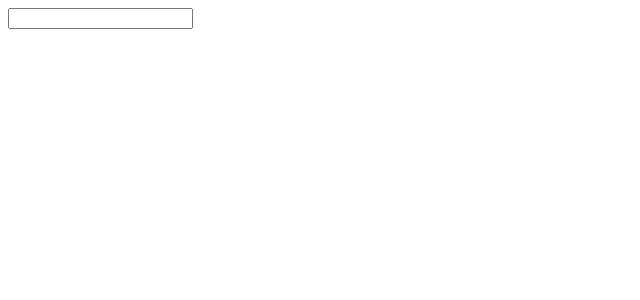
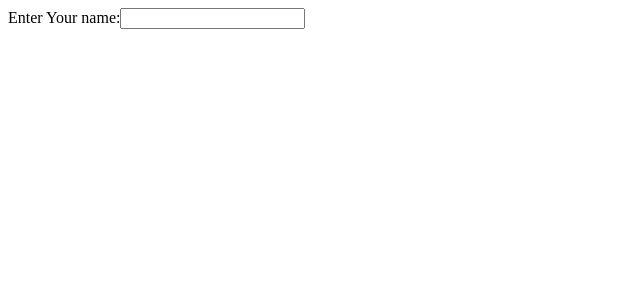
Before and after one commit to acciojob/personal-greeting-Samar1402, a React app: page / in a window 1280 px wide. Shown: the top 300 px of the page, without its empty margins (0-640 px from the left). Built offline with nearby package versions, Linux system fonts and the light colour scheme.

Commit message:
assignment submission update7

```diff
--- a/src/components/App.js
+++ b/src/components/App.js
@@ -10,9 +10,9 @@ const App = () => {
 
   return (
     <div>
-      {/* <p>Enter Your name:</p> */}
+      <label>Enter Your name:</label>
       <input type="text" onChange={handleInput}></input>
-      <p>{input ? <p>Hello {input}!</p> : null}</p>
+      {input ? <p>Hello {input}!</p> : null}
     </div>
   );
 };
```
